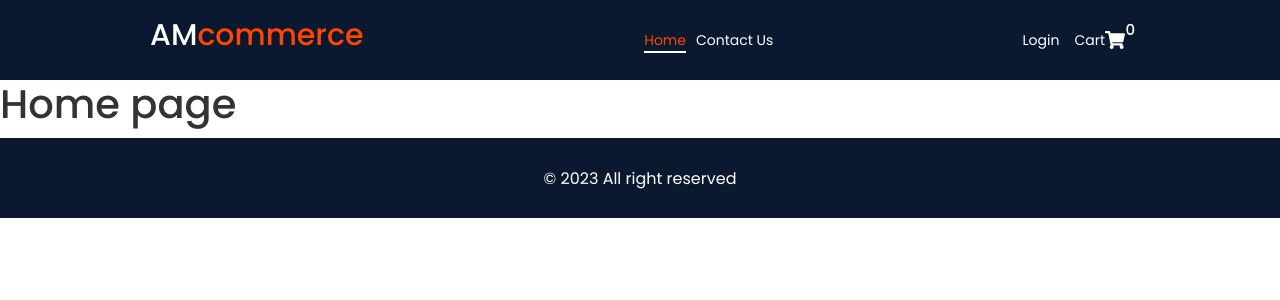
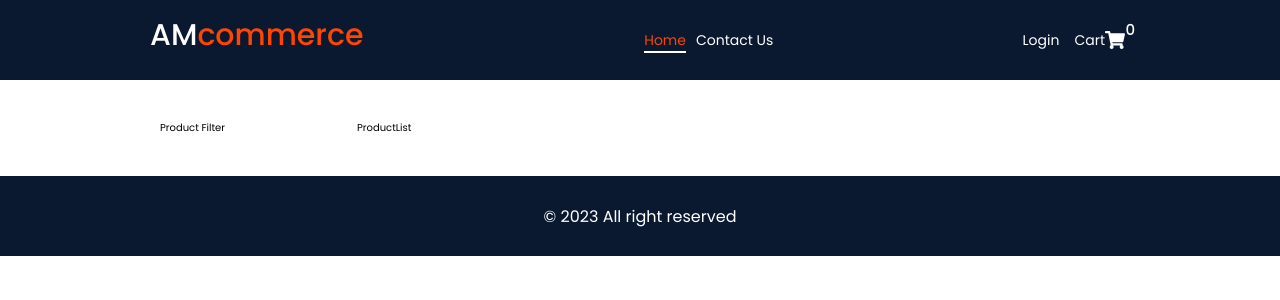
Before and after one commit to AlmirMotika/eShop, a React (Create React App) app: page / in a window 1280 px wide. Shown: the top 300 px of the page. Built offline with nearby package versions, Linux system fonts and the light colour scheme; no server answers; the HTML template or start-up script is replaced by a standard one.

Commit message:
49. Product Component Layout

```diff
--- a/src/components/product/Product.js
+++ b/src/components/product/Product.js
@@ -1,10 +1,20 @@
 import React from 'react'
+import ProductFilter from './productFilter/ProductFilter'
+import ProductList from './productList/ProductList'
+import styles from "./Product.module.scss";
 
 const Product = () => {
   return (
-    <div>
-      Product
-    </div>
+    <section>
+      <div className={`container ${styles.product}`}>
+        <aside className={styles.filter}>
+          <ProductFilter/>
+        </aside>
+        <div className={styles.content}>
+          <ProductList/>
+        </div>
+      </div>
+    </section>
   )
 }
 
--- a/src/components/product/Product.module.scss
+++ b/src/components/product/Product.module.scss
@@ -0,0 +1,50 @@
+.product {
+    display: flex;
+    position: relative;
+
+    .filter {
+      width: 20%;
+      // border: 2px solid var(--dark-blue);
+      transition: all 0.3s;
+    }
+
+    .content {
+      width: 80%;
+      padding-left: 5px;
+      position: relative;
+      .icon {
+        display: none;
+        justify-content: center;
+        align-items: center;
+        position: absolute;
+        right: 0;
+        top: 0;
+        cursor: pointer;
+
+        & > * {
+          padding-left: 5px;
+        }
+      }
+    }
+    @media screen and (max-width: 700px) {
+      .filter {
+        width: 50%;
+        background-color: #fff;
+        border: 2px solid var(--dark-blue);
+        position: absolute;
+        left: -200%;
+        height: 100%;
+        padding: 1rem;
+        z-index: 99;
+      }
+      .show {
+        left: 0;
+      }
+      .content {
+        width: 100%;
+        .icon {
+          display: flex;
+        }
+      }
+    }
+  }
--- a/src/components/product/productFilter/ProductFilter.js
+++ b/src/components/product/productFilter/ProductFilter.js
@@ -0,0 +1,12 @@
+import React from 'react'
+
+const ProductFilter = () => {
+  return (
+    <div>
+      Product
+      Filter
+    </div>
+  )
+}
+
+export default ProductFilter
--- a/src/components/product/productList/ProductList.js
+++ b/src/components/product/productList/ProductList.js
@@ -0,0 +1,11 @@
+import React from 'react'
+
+const ProductList = () => {
+  return (
+    <div>
+      ProductList
+    </div>
+  )
+}
+
+export default ProductList
--- a/src/pages/home/Home.js
+++ b/src/pages/home/Home.js
@@ -1,11 +1,12 @@
 import React from 'react'
+import Product from '../../components/product/Product'
 import Slider from '../../components/slider/Slider'
 
 const Home = () => {
   return (
     <div>
       {/*<Slider/>*/}
-     <h1>Home page</h1>
+     <Product/>
     </div>
   )
 }
```
Also changed, not shown: src/components/product/productDetail/ProductDetails.js (+11 -0 lines), src/components/product/productItem/ProductItem.js (+11 -0 lines).
